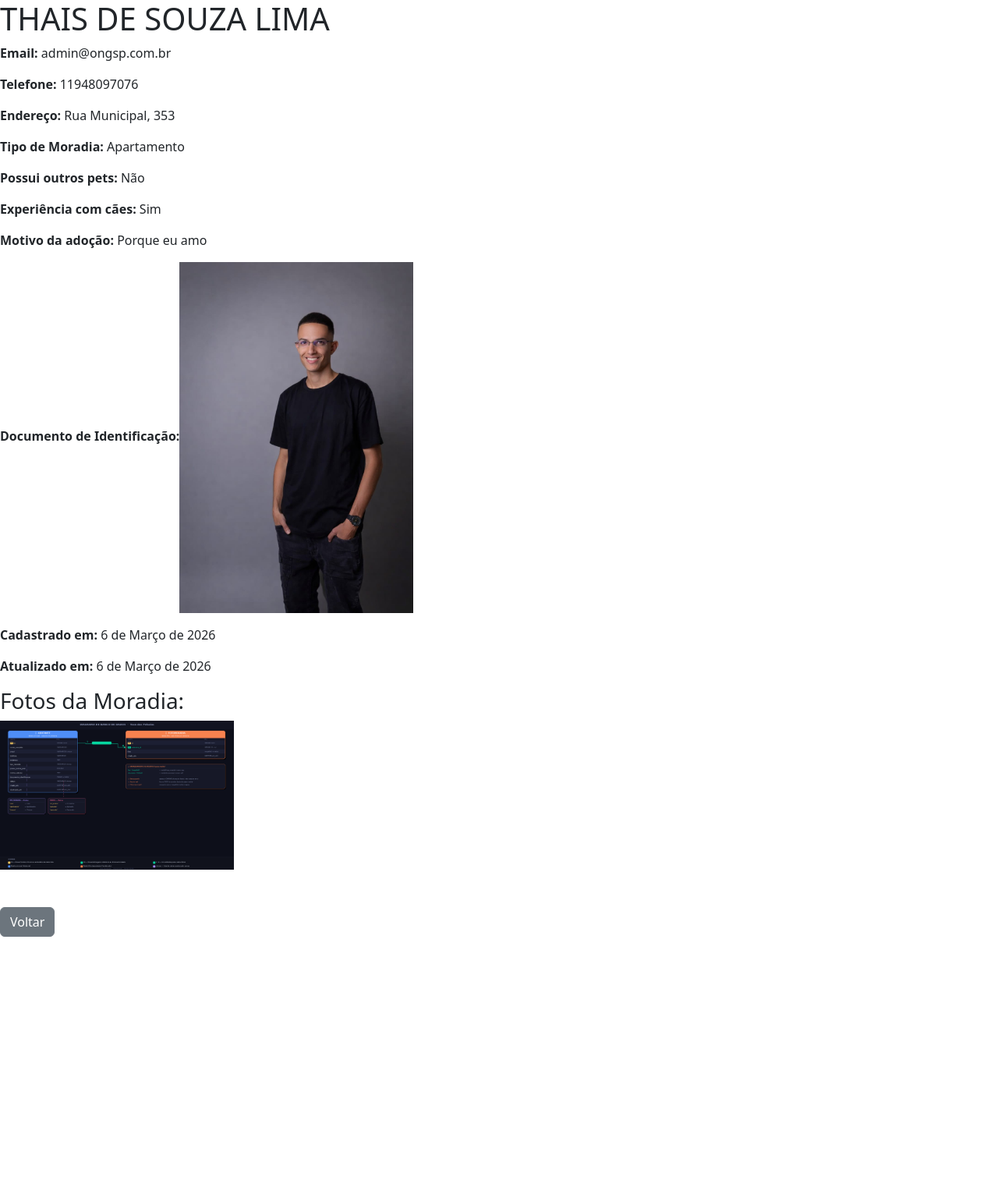
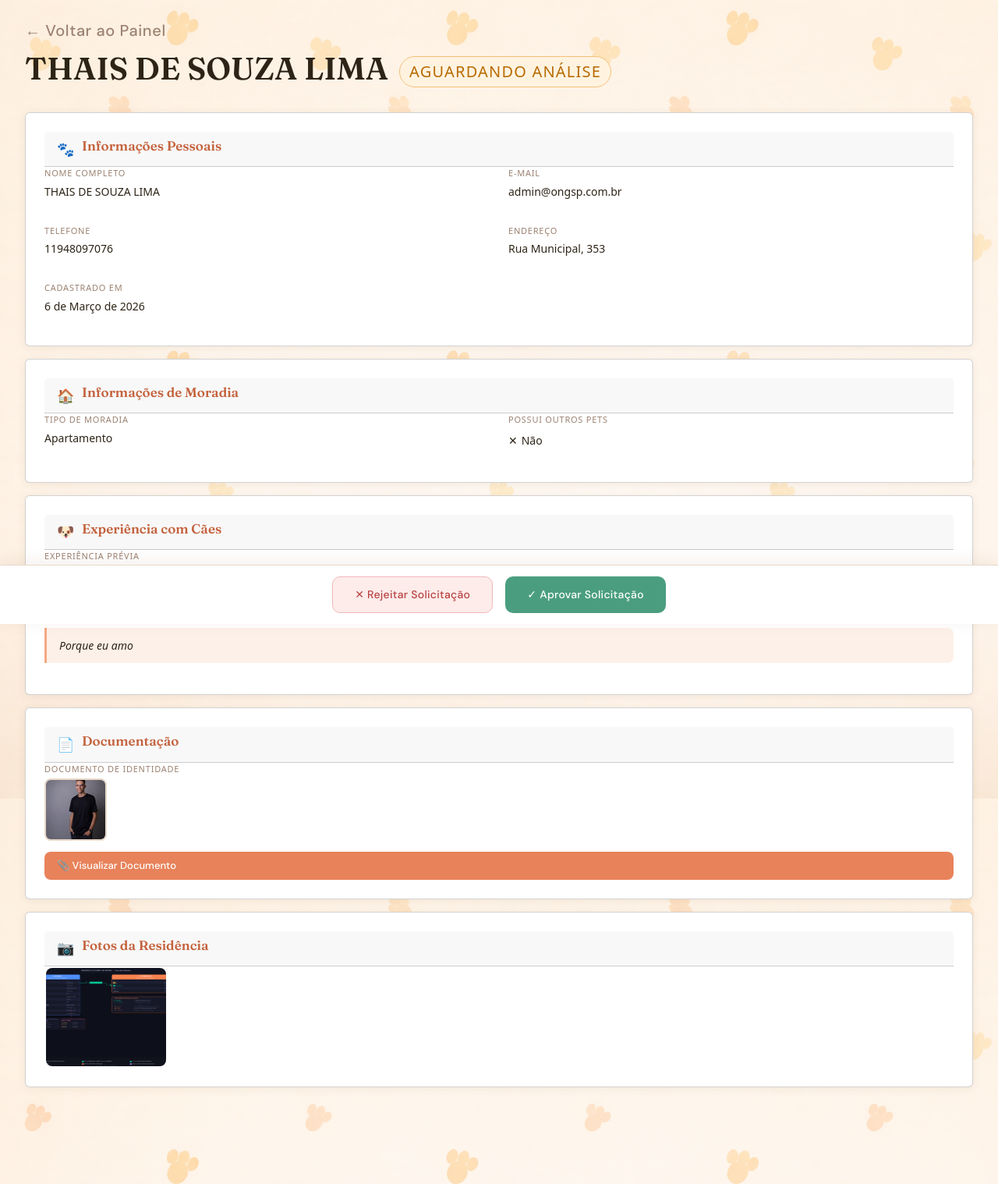
Before and after one commit to Isaac0i/Ong_Adocao_Cachorros, a Django app: page /admin/user/2/ in a window 1280 px wide. Shown: the whole page at 78% size. Before the commit the page ends 1201 px from the top, so only its background shows below. Run offline with Django 5.2, Linux system fonts and the light colour scheme; data comes from the database, SQL or seed files in the repository.

Commit message:
Feat: Pagina user.html

```diff
--- /dev/null
+++ b/gestao_adocao/static/style/user.css
@@ -0,0 +1,364 @@
+/* ========================
+   VARIÁVEIS & RESET
+======================== */
+:root {
+    --cream: #fdf6ee;
+    --orange: #e8825a;
+    --orange-light: #f5a882;
+    --orange-dark: #c4623d;
+    --green: #4a9e7f;
+    --green-dark: #377a62;
+    --red: #d95f5f;
+    --red-dark: #b84343;
+    --text-dark: #2d2417;
+    --text-mid: #6b5744;
+    --text-light: #9c8272;
+    --border: #e8d8c8;
+    --card-bg: #ffffff;
+    --shadow: 0 2px 12px rgba(100, 60, 20, 0.08);
+    --radius: 16px;
+    --font-display: 'Fraunces', serif;
+    --font-body: 'DM Sans', sans-serif;
+}
+
+* {
+    margin: 0;
+    padding: 0;
+    box-sizing: border-box;
+}
+
+body {
+    font-family: var(--font-body);
+    background-color: var(--cream);
+    color: var(--text-dark);
+    min-height: 100vh;
+    padding-bottom: 100px;
+    background-image: url("../imgs/backgroundImg.png");
+    background-repeat: repeat;
+}
+
+/* ========================
+   LAYOUT
+======================== */
+.page-wrapper {
+    width: 100%;
+    padding: 24px 32px;
+}
+
+.content {
+    display: flex;
+    flex-direction: column;
+    gap: 16px;
+}
+
+/* ========================
+   HEADER
+======================== */
+.page-header {
+    margin-bottom: 24px;
+}
+
+.back-link {
+    font-family: var(--font-body);
+    font-size: 20px;
+    font-weight: 500;
+    color: var(--text-light);
+    text-decoration: none;
+    letter-spacing: 0.03em;
+    transition: color 0.2s;
+}
+
+.back-link:hover {
+    color: var(--orange);
+}
+
+.header-title {
+    display: flex;
+    align-items: center;
+    gap: 14px;
+    margin-top: 10px;
+    flex-wrap: wrap;
+}
+
+.header-title h1 {
+    font-family: var(--font-display);
+    font-size: 40px;
+    font-weight: 600;
+    color: var(--text-dark);
+}
+
+.status-badge {
+    font-size: 20px;
+    font-weight: 500;
+    letter-spacing: 0.06em;
+    text-transform: uppercase;
+    padding: 4px 12px;
+    border-radius: 20px;
+}
+
+.status-pendente {
+    background: #fff3e0;
+    color: #b86a00;
+    border: 1px solid #f5c07a;
+}
+
+.status-aprovado {
+    background: #e6f4ee;
+    color: var(--green-dark);
+    border: 1px solid #a8d9c2;
+}
+
+.status-reprovado {
+    background: #fdecea;
+    color: var(--red-dark);
+    border: 1px solid #f2b8b8;
+}
+
+/* ========================
+   CARDS
+======================== */
+.card {
+    background: var(--card-bg);
+    border-radius: var(--radius);
+    border: 1px solid var(--border);
+    padding: 24px;
+    box-shadow: var(--shadow);
+}
+
+.card-header {
+    display: flex;
+    align-items: center;
+    gap: 10px;
+    margin-bottom: 20px;
+    padding-bottom: 14px;
+    border-bottom: 1px solid var(--border);
+}
+
+.card-icon {
+    font-size: 18px;
+}
+
+.card-header h2 {
+    font-family: var(--font-display);
+    font-size: 17px;
+    font-weight: 600;
+    color: var(--orange-dark);
+}
+
+/* ========================
+   FIELDS / GRID
+======================== */
+.card-grid {
+    display: grid;
+    grid-template-columns: 1fr 1fr;
+    gap: 16px 24px;
+}
+
+.field {
+    display: flex;
+    flex-direction: column;
+    gap: 4px;
+}
+
+.field--full {
+    grid-column: 1 / -1;
+}
+
+.field label {
+    font-size: 11px;
+    font-weight: 500;
+    text-transform: uppercase;
+    letter-spacing: 0.07em;
+    color: var(--text-light);
+}
+
+.field p {
+    font-size: 14px;
+    color: var(--text-dark);
+    font-weight: 400;
+    line-height: 1.5;
+}
+
+/* ========================
+   TAGS
+======================== */
+.tag {
+    display: inline-flex;
+    align-items: center;
+    gap: 5px;
+    font-size: 13px;
+    font-weight: 500;
+    padding: 3px 0;
+}
+
+.tag--sim {
+    color: var(--green);
+}
+
+.tag--sim::before {
+    content: '✓';
+    font-weight: 700;
+}
+
+.tag--nao {
+    color: var(--text-light);
+}
+
+.tag--nao::before {
+    content: '✕';
+}
+
+/* ========================
+   MOTIVO TEXT
+======================== */
+.motivo-text {
+    background: #fdf0e8;
+    border-left: 3px solid var(--orange-light);
+    padding: 12px 16px;
+    border-radius: 0 8px 8px 0;
+    font-size: 14px;
+    color: var(--text-mid);
+    line-height: 1.7;
+    font-style: italic;
+}
+
+/* ========================
+   DOCUMENTO
+======================== */
+.thumb {
+    width: 80px;
+    height: 80px;
+    object-fit: cover;
+    border-radius: 8px;
+    border: 2px solid var(--border);
+    cursor: pointer;
+    transition: border-color 0.2s, transform 0.2s;
+    margin-bottom: 10px;
+    display: block;
+}
+
+.thumb:hover {
+    border-color: var(--orange);
+    transform: scale(1.03);
+}
+
+.btn-visualizar {
+    display: inline-flex;
+    align-items: center;
+    gap: 6px;
+    background: var(--orange);
+    color: white;
+    border: none;
+    border-radius: 8px;
+    padding: 8px 16px;
+    font-size: 13px;
+    font-weight: 500;
+    font-family: var(--font-body);
+    cursor: pointer;
+    transition: background 0.2s, transform 0.15s;
+}
+
+.btn-visualizar:hover {
+    background: var(--orange-dark);
+    transform: translateY(-1px);
+}
+
+/* ========================
+   FOTOS GRID
+======================== */
+.fotos-grid {
+    display: grid;
+    grid-template-columns: repeat(auto-fill, minmax(150px, 1fr));
+    gap: 10px;
+}
+
+.foto-moradia {
+    width: 100%;
+    height: 130px;
+    object-fit: cover;
+    border-radius: 10px;
+    cursor: pointer;
+    border: 2px solid transparent;
+    transition: border-color 0.2s, transform 0.2s;
+}
+
+.foto-moradia:hover {
+    border-color: var(--orange);
+    transform: scale(1.02);
+}
+
+.empty-msg {
+    color: var(--text-light);
+    font-size: 13px;
+    font-style: italic;
+}
+
+/* ========================
+   ACTION BAR
+======================== */
+.action-bar {
+    position: fixed;
+    bottom: 0;
+    left: 0;
+    right: 0;
+    background: white;
+    border-top: 1px solid var(--border);
+    padding: 14px 24px;
+    display: flex;
+    justify-content: center;
+    gap: 16px;
+    box-shadow: 0 -4px 20px rgba(100, 60, 20, 0.08);
+    z-index: 100;
+}
+
+.btn-rejeitar,
+.btn-aprovar {
+    padding: 12px 28px;
+    border-radius: 10px;
+    font-size: 14px;
+    font-weight: 500;
+    font-family: var(--font-body);
+    cursor: pointer;
+    border: none;
+    transition: background 0.2s, transform 0.15s;
+    letter-spacing: 0.02em;
+}
+
+.btn-rejeitar {
+    background: #fdecea;
+    color: var(--red-dark);
+    border: 1px solid #f2b8b8;
+}
+
+.btn-rejeitar:hover {
+    background: var(--red);
+    color: white;
+    transform: translateY(-1px);
+}
+
+.btn-aprovar {
+    background: var(--green);
+    color: white;
+}
+
+.btn-aprovar:hover {
+    background: var(--green-dark);
+    transform: translateY(-1px);
+}
+
+/* ========================
+   RESPONSIVO
+======================== */
+@media (max-width: 520px) {
+    .card-grid {
+        grid-template-columns: 1fr;
+    }
+
+    .header-title h1 {
+        font-size: 22px;
+    }
+
+    .fotos-grid {
+        grid-template-columns: repeat(2, 1fr);
+    }
+}
--- a/gestao_adocao/templates/index.html
+++ b/gestao_adocao/templates/index.html
@@ -70,7 +70,7 @@
 
             </div>
 
-            <button id="formButton" href="{% url 'forms' %}">Quero Adotar! 🐾</button>
+            <button id="formButton" onclick="window.location.href={% url 'forms' %}">Quero Adotar! 🐾</button>
         </section>
     </main>
 
--- a/gestao_adocao/templates/user.html
+++ b/gestao_adocao/templates/user.html
@@ -1,37 +1,174 @@
 {% load static %}
-<!doctype html>
+<!DOCTYPE html>
 <html lang="pt-br">
 <head>
-    <meta charset="utf-8">
-    <meta name="viewport" content="width=device-width, initial-scale=1">
-    <title>Usuario</title>
-    <link href="https://cdn.jsdelivr.net/npm/bootstrap@5.3.8/dist/css/bootstrap.min.css" rel="stylesheet" integrity="sha384-sRIl4kxILFvY47J16cr9ZwB07vP4J8+LH7qKQnuqkuIAvNWLzeN8tE5YBujZqJLB" crossorigin="anonymous">
+    <meta charset="UTF-8">
+    <meta name="viewport" content="width=device-width, initial-scale=1.0">
+    <link rel="stylesheet" href="{% static 'style/user.css' %}">
+    <link href="https://fonts.googleapis.com/css2?family=Fraunces:ital,wght@0,300;0,600;1,300&family=DM+Sans:wght@300;400;500&display=swap" rel="stylesheet">
+    <title>Informações do Usuario</title>
 </head>
+<body>
 
+    <div class="page-wrapper">
 
-  <body>
+        <!-- Header -->
+        <header class="page-header">
+            <a href="{% url 'admin' %}" class="back-link">← Voltar ao Painel</a>
+            <div class="header-title">
                 <h1>{{ cadastro.nome_completo }}</h1>
+                <span class="status-badge status-pendente">Aguardando Análise</span>
+            </div>
+        </header>
 
-    <p><strong>Email:</strong> {{ cadastro.email }}</p>
-    <p><strong>Telefone:</strong> {{ cadastro.telefone }}</p>
-    <p><strong>Endereço:</strong> {{ cadastro.endereco }}</p>
-    <p><strong>Tipo de Moradia:</strong> {{ cadastro.get_tipo_moradia_display }}</p>
-    <p><strong>Possui outros pets:</strong> {{ cadastro.get_possui_outros_pets_display }}</p>
-    <p><strong>Experiência com cães:</strong> {{ cadastro.get_experiencia_caes_display }}</p>
-    <p><strong>Motivo da adoção:</strong> {{ cadastro.motivo_adocao }}</p>
-    <p><strong>Documento de Identificação:</strong><img src="{{ cadastro.doc_identificacao.url }}" width="300px"></p>
-    <p><strong>Cadastrado em:</strong> {{ cadastro.criado_em }}</p>
-    <p><strong>Atualizado em:</strong> {{ cadastro.atualizado_em }}</p>
-    <h3>Fotos da Moradia:</h3>
+        <div class="content">
+
+            <!-- Informações Pessoais -->
+            <section class="card">
+                <div class="card-header">
+                    <span class="card-icon">🐾</span>
+                    <h2>Informações Pessoais</h2>
+                </div>
+                <div class="card-grid">
+                    <div class="field">
+                        <label>Nome Completo</label>
+                        <p>{{ cadastro.nome_completo }}</p>
+                    </div>
+                    <div class="field">
+                        <label>E-mail</label>
+                        <p>{{ cadastro.email }}</p>
+                    </div>
+                    <div class="field">
+                        <label>Telefone</label>
+                        <p>{{ cadastro.telefone }}</p>
+                    </div>
+                    <div class="field">
+                        <label>Endereço</label>
+                        <p>{{ cadastro.endereco }}</p>
+                    </div>
+                    <div class="field">
+                        <label>Cadastrado em</label>
+                        <p>{{ cadastro.criado_em }}</p>
+                    </div>
+                </div>
+            </section>
+
+            <!-- Informações de Moradia -->
+            <section class="card">
+                <div class="card-header">
+                    <span class="card-icon">🏠</span>
+                    <h2>Informações de Moradia</h2>
+                </div>
+                <div class="card-grid">
+                    <div class="field">
+                        <label>Tipo de Moradia</label>
+                        <p>{{ cadastro.get_tipo_moradia_display }}</p>
+                    </div>
+                    <div class="field">
+                        <label>Possui Outros Pets</label>
+                        <p class="tag tag--{{ cadastro.possui_outros_pets }}">{{ cadastro.get_possui_outros_pets_display }}</p>
+                    </div>
+                </div>
+            </section>
+
+            <!-- Experiência -->
+            <section class="card">
+                <div class="card-header">
+                    <span class="card-icon">🐶</span>
+                    <h2>Experiência com Cães</h2>
+                </div>
+                <div class="card-grid">
+                    <div class="field">
+                        <label>Experiência prévia</label>
+                        <p class="tag tag--{{ cadastro.experiencia_caes }}">{{ cadastro.get_experiencia_caes_display }}</p>
+                    </div>
+                    <div class="field field--full">
+                        <label>Motivo da Adoção</label>
+                        <p class="motivo-text">{{ cadastro.motivo_adocao }}</p>
+                    </div>
+                </div>
+            </section>
+
+            <!-- Documentação -->
+            <section class="card">
+                <div class="card-header">
+                    <span class="card-icon">📄</span>
+                    <h2>Documentação</h2>
+                </div>
+                <div class="field">
+                    <label>Documento de Identidade</label>
+                    <img src="{{ cadastro.doc_identificacao.url }}"
+                         class="thumb"
+                         data-bs-toggle="modal"
+                         data-bs-target="#modalDocumento"
+                         alt="Documento">
+                    <button class="btn-visualizar"
+                            data-bs-toggle="modal"
+                            data-bs-target="#modalDocumento">
+                        📎 Visualizar Documento
+                    </button>
+                </div>
+            </section>
+
+            <!-- Fotos da Residência -->
+            <section class="card">
+                <div class="card-header">
+                    <span class="card-icon">📷</span>
+                    <h2>Fotos da Residência</h2>
+                </div>
+                <div class="fotos-grid">
                     {% for foto in cadastro.fotos.all %}
-        <img src="{{ foto.foto.url }}" width="300px">
-        <br>
-        <br>
-        <br>
+                        <img src="{{ foto.foto.url }}"
+                             class="foto-moradia"
+                             data-bs-toggle="modal"
+                             data-bs-target="#modalFoto{{ forloop.counter }}"
+                             alt="Foto da moradia">
+
+                        <div class="modal fade" id="modalFoto{{ forloop.counter }}" tabindex="-1">
+                            <div class="modal-dialog modal-lg">
+                                <div class="modal-content">
+                                    <div class="modal-header">
+                                        <h5 class="modal-title">Foto da Residência</h5>
+                                        <button type="button" class="btn-close" data-bs-dismiss="modal"></button>
+                                    </div>
+                                    <div class="modal-body text-center">
+                                        <img src="{{ foto.foto.url }}" class="img-fluid">
+                                    </div>
+                                </div>
+                            </div>
+                        </div>
+                    {% empty %}
+                        <p class="empty-msg">Nenhuma foto cadastrada.</p>
                     {% endfor %}
+                </div>
+            </section>
 
-    <a href="{% url 'admin' %}" class="btn btn-secondary">Voltar</a>
+        </div>
 
-    <script src="https://cdn.jsdelivr.net/npm/bootstrap@5.3.8/dist/js/bootstrap.bundle.min.js" integrity="sha384-FKyoEForCGlyvwx9Hj09JcYn3nv7wiPVlz7YYwJrWVcXK/BmnVDxM+D2scQbITxI" crossorigin="anonymous"></script>
+        <!-- Barra de Ações -->
+        <div class="action-bar">
+            <button class="btn-rejeitar">✕ Rejeitar Solicitação</button>
+            <button class="btn-aprovar">✓ Aprovar Solicitação</button>
+        </div>
+
+    </div>
+
+    <!-- Modal Documento -->
+    <div class="modal fade" id="modalDocumento" tabindex="-1">
+        <div class="modal-dialog modal-lg">
+            <div class="modal-content">
+                <div class="modal-header">
+                    <h5 class="modal-title">Documento de Identificação</h5>
+                    <button type="button" class="btn-close" data-bs-dismiss="modal"></button>
+                </div>
+                <div class="modal-body text-center">
+                    <img src="{{ cadastro.doc_identificacao.url }}" class="img-fluid">
+                </div>
+            </div>
+        </div>
+    </div>
+
+    <link href="https://cdn.jsdelivr.net/npm/bootstrap@5.3.8/dist/css/bootstrap.min.css" rel="stylesheet">
+    <script src="https://cdn.jsdelivr.net/npm/bootstrap@5.3.8/dist/js/bootstrap.bundle.min.js"></script>
 </body>
 </html>
```
Also changed, not shown: gestao_adocao/static/style/style.css (+7 -0 lines). Lines whose indentation alone changed are shown as unchanged.
